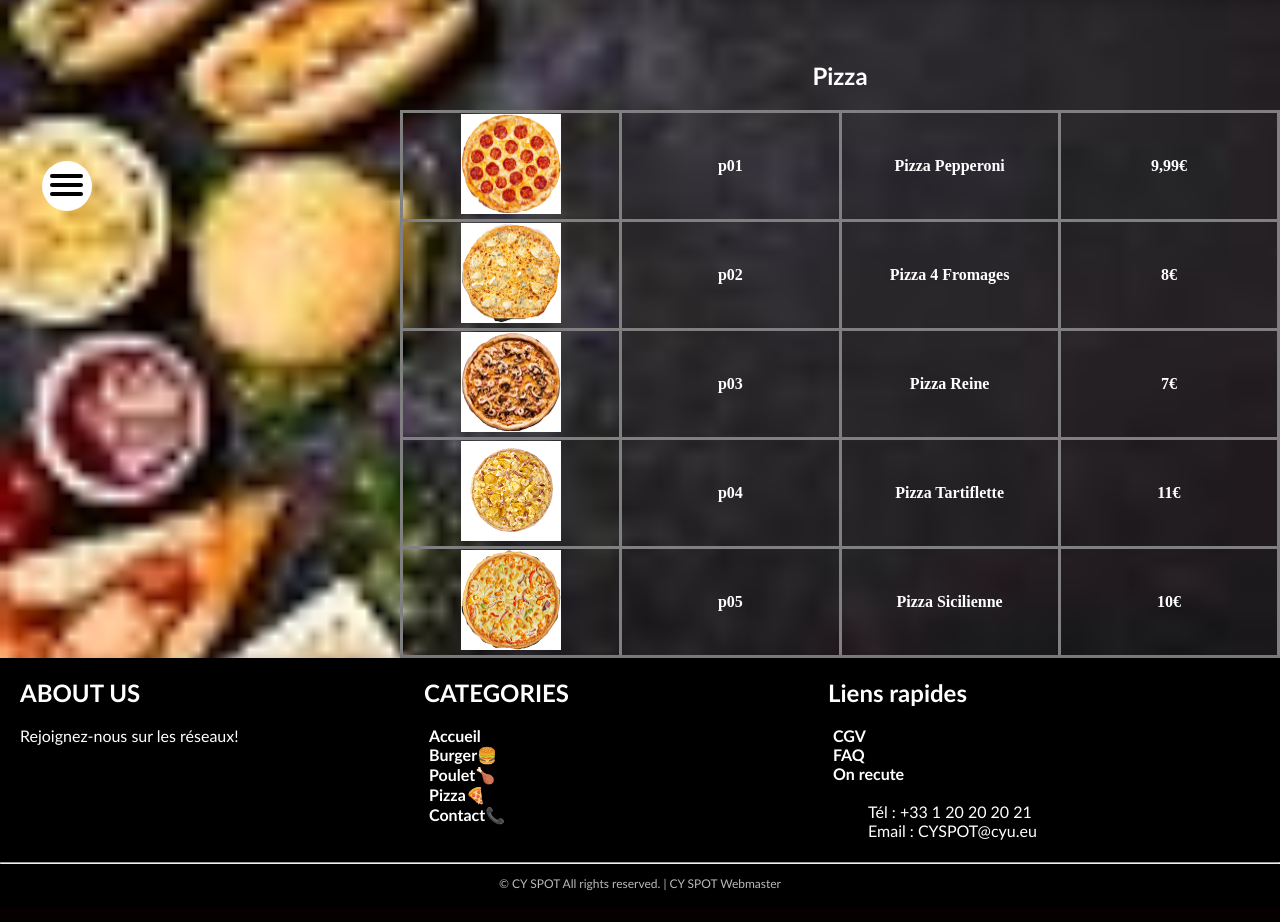
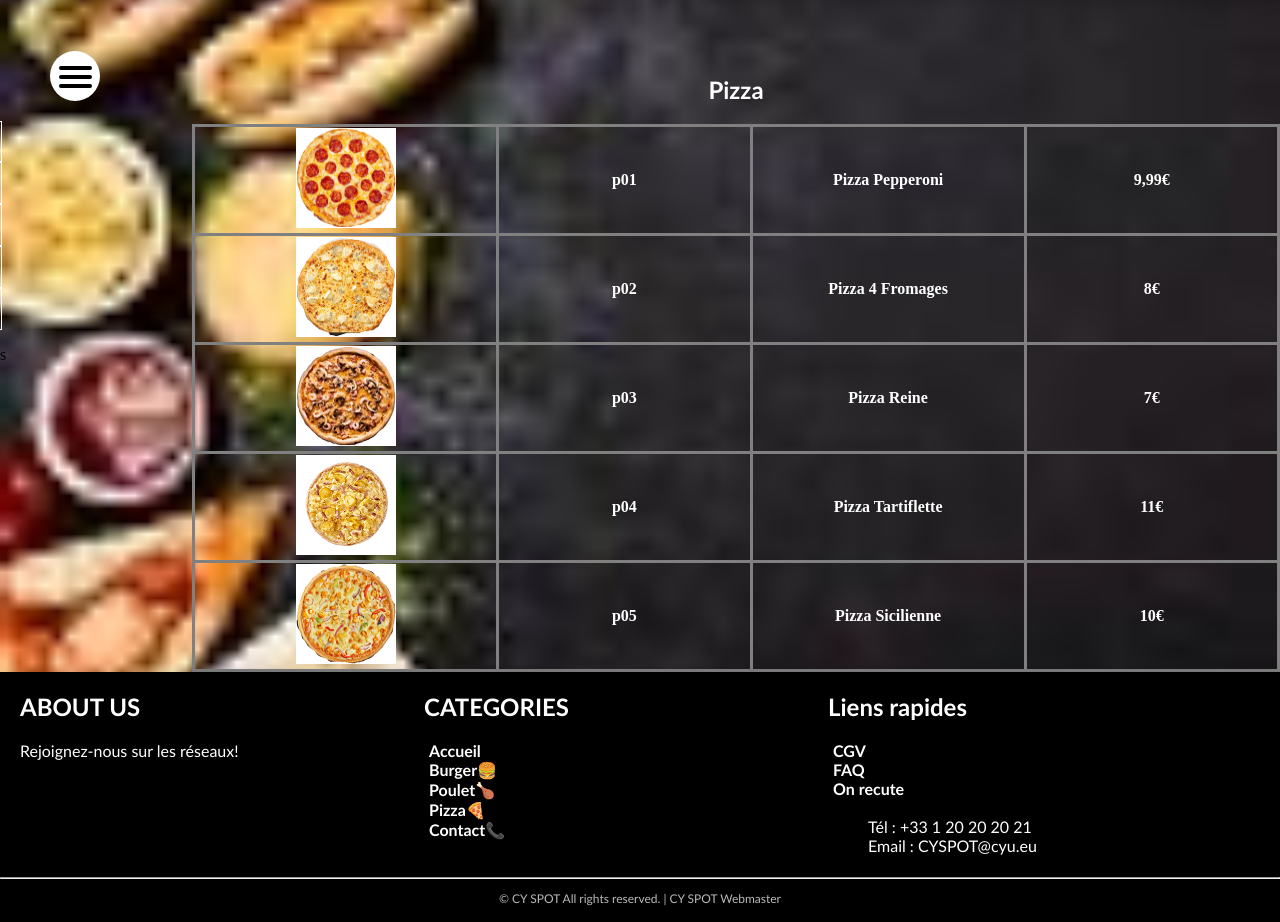
Before and after one commit to ariraja/ProjetDevWeb2k21, a PHP site: page /pizza.html in a window 1280 px wide. Shown: the part 61-983 px from the top of the page. Before the commit the page ends 952 px from the top, so only its background shows below. Run offline with PHP 8.4, Linux system fonts and the light colour scheme; lists and menus that the app fills with data are empty.

Commit message:
maj CSS menu gauche

```diff
--- a/burger.html
+++ b/burger.html
@@ -33,7 +33,7 @@
         <div class="main-content">
 
             <!--        Menu contextuel       -->
-            <aside role="navigation">
+            <aside class="menu_gauche">
                 <div id="menu_contextuel">
                     <div id="circle"></div>
                     <input type="checkbox" />
--- a/contact.html
+++ b/contact.html
@@ -32,7 +32,7 @@
         <div class="main-content">
 
             <!--        Menu contextuel       -->
-            <aside role="navigation">
+            <aside class="menu_gauche">
                 <div id="menu_contextuel">
                     <div id="circle"></div>s
                     <input type="checkbox" />
--- a/css/contact.css
+++ b/css/contact.css
@@ -1,10 +1,10 @@
 #menu_contextuel span{
-    top: 110px;
+    top: 50px;
 }
 #menu_contextuel input:checked ~ span{
     /*on va centrer la croix pour l'animation*/
-    left: 7px;
-    top: 111px;
+    top: 52px;
+    left: 64px;
 }
 
 /* SECTION */
--- a/css/index.css
+++ b/css/index.css
@@ -59,6 +59,9 @@ header{
 }
 
 /** Contenu principal **/
+.menu_gauche{
+    width: 15%;
+}
 .main-content{
     width: 100%;
     display: flex;
@@ -66,10 +69,7 @@ header{
 
 /* MENU LATERAL / ASIDE */
 #menu_contextuel{
-    display: block;
-    position: relative;
-    top: 50px;
-    left: 50px;
+ width: 100%;
     z-index: 1;
     float: left;
 }
@@ -81,7 +81,7 @@ header{
     background: white;
     position: absolute;
     top:112px;
-    left: -8px;
+    left: 50px;
     z-index: 1;
 }
 
@@ -91,13 +91,14 @@ header{
     height: 40px;
     position: absolute;
     top: 115px;
-    left: -8px;
+    left: 50px;
     cursor: pointer;
     opacity: 0;
     z-index: 2;
 }
 #menu_contextuel span{
-    top: 125px;
+    top:67px;
+    left: 59px;
     display: block;
     width: 33px;
     height: 4px;
@@ -122,8 +123,8 @@ header{
     transform: rotate(45deg) translate(-2px, -1px);/*forme la croix qd on clique*/
     background: #232323;
     /*on va centrer la croix pour l'animation*/
-    left: 7px;
-    top: 128px;
+    top:70px;
+    left: 64px;
 }
 #menu_contextuel input:checked ~ span:nth-last-child(3){
     opacity: 0;
@@ -132,28 +133,28 @@ header{
 #menu_contextuel input:checked ~ span:nth-last-child(2){
     transform: rotate(-45deg) translate(0, -1px);/*forme la croix qd on clique*/
 }
+#menu_contextuel input:checked ~ ul{
+    transform: none;/*affiche ul*/
+}
+
 #menu_contextuel a{
     text-decoration: none;
     color: #232323;
+    width: 100%;
 }
 
-#menu_contextuel input:checked ~ ul{
-    transform: none;/*affiche ul*/
-}
+
 #menu_contextuel-container{
-    position: relative;
-    width: 300px;
-    margin: -100px 0 0 -50px;
-    padding: 50px;
-    padding-top: 125px;
-    margin-top: 65px;
-    margin-right: 50px;
+    margin-top: 100px;
     background: #353036;
     list-style-type: none;
     transform: translate(-100%, 0);/*rend menu invisible au début*/
     transition: transform 0.5s cubic-bezier(0.77,0.2,0.05,1.0); /*animation déoule menu*/
+    position: relative;
 }
+
 #menu_contextuel-container li{
+    width: 100%;
     padding: 10px 0;
     color: #ffffff;
     font-family: calibri;
@@ -173,7 +174,7 @@ header{
     color:white;
     float: right;
     top: 50%;
-    width: 70%;
+    width: 85%;
 }
 
 .whats-new{
@@ -276,7 +277,6 @@ footer{
     color:red;
 }
 
-
 .copyright{
     display: inline-block;
     text-align: center;
--- a/css/pizza.css
+++ b/css/pizza.css
@@ -5,7 +5,7 @@
 
 .container table td,.container table th{
     border:medium solid grey;
-    width:25%;
+    width:5%;
     color:white;
 }
 
--- a/index.html
+++ b/index.html
@@ -30,7 +30,7 @@
 
             <!--    Contenu principal    -->
             <!--        Menu contextuel       -->
-            <aside role="navigation">
+            <aside class="menu_gauche">
                 <div id="menu_contextuel">
                     <div id="circle"></div>
                     <input type="checkbox" />
--- a/pizza.html
+++ b/pizza.html
@@ -34,7 +34,7 @@
 
 
             <!--        Menu contextuel       -->
-            <aside role="navigation">
+            <aside class="menu_gauche">
                 <div id="menu_contextuel">
                     <div id="circle"></div>
                     <input type="checkbox" />
--- a/poulet.html
+++ b/poulet.html
@@ -33,7 +33,7 @@
         <div class="main-content">
 
             <!--        Menu contextuel       -->
-            <aside role="navigation">
+            <aside class="menu_gauche">
                 <div id="menu_contextuel">
                     <div id="circle"></div>
                     <input type="checkbox" />
```
